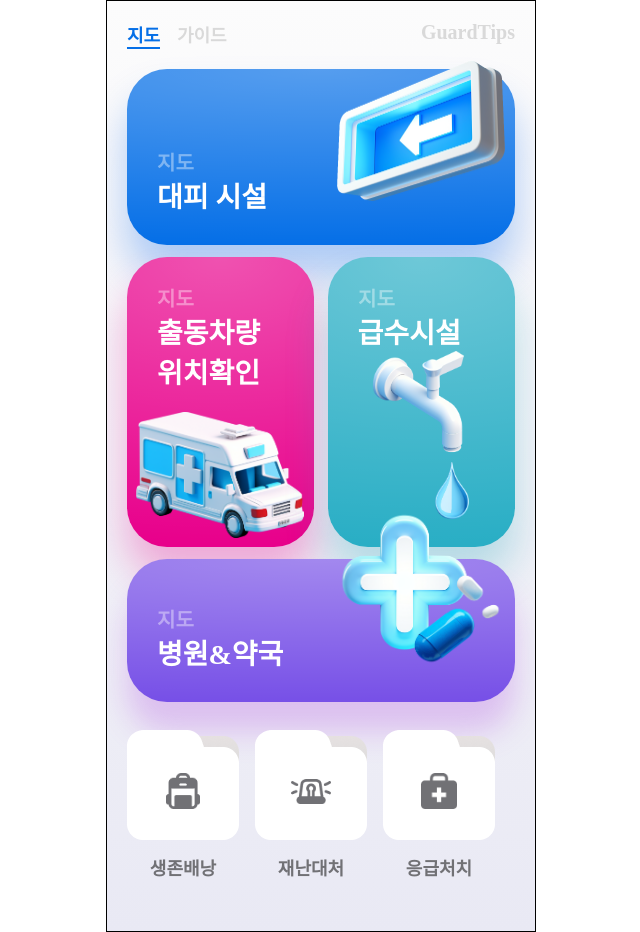
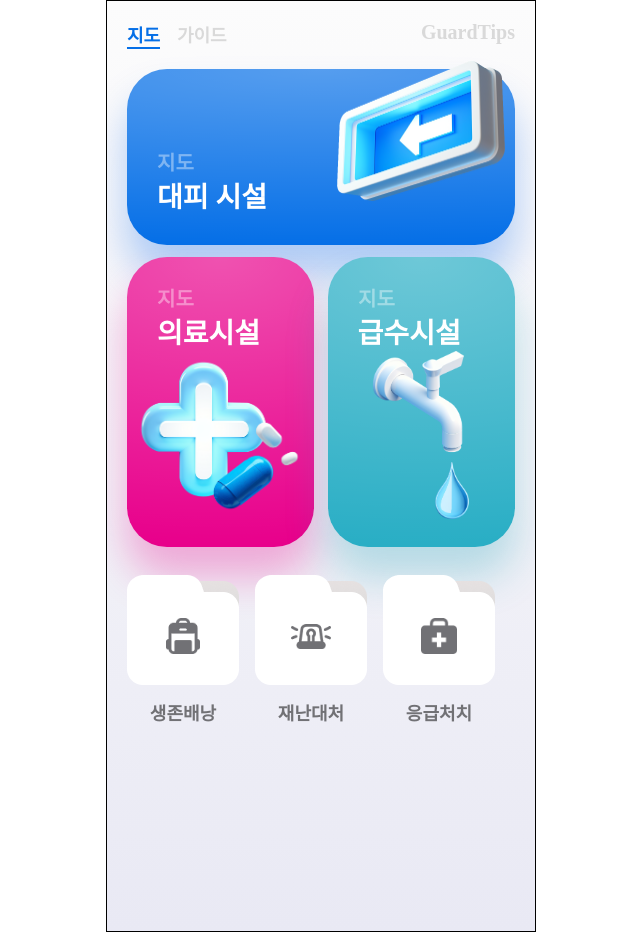
Before and after one commit to potenday-project/GuardTips, a React (Create React App) app in the folder Frontend/: page / in a window 1280 px wide. Shown: the whole page, without its empty margins (319-959 px from the left). Built offline with nearby package versions, Linux system fonts and the light colour scheme; no server answers; a web font is replaced by a local one; what react-naver-maps would draw is missing.

Commit message:
:lipstick: Style : remove car service

```diff
--- a/Frontend/src/pages/Main/Main.tsx
+++ b/Frontend/src/pages/Main/Main.tsx
@@ -41,9 +41,8 @@ const Main = () => {
 
   const mapMain = [
     { name: "대피 시설", btn: "blue", img: "assets/exit.png" },
-    { name: "출동차량 위치확인", btn: "pink", img: "assets/ambulance.png" },
+    { name: "의료시설", btn: "pink", img: "assets/pharmacy.png" },
     { name: "급수시설", btn: "green", img: "assets/water.png" },
-    { name: "병원&약국", btn: "purple", img: "assets/pharmacy.png" },
   ];
   const mapSide = [
     { name: "생존배낭", img: "assets/icon/bag_grey.png" },
--- a/Frontend/src/pages/Map/Map.tsx
+++ b/Frontend/src/pages/Map/Map.tsx
@@ -191,6 +191,8 @@ const Map = () => {
       setCategoryName("전체");
     } else if (enterName === "대피 시설") {
       setCategoryName("전체 대피소");
+    } else if (enterName === "의료시설") {
+      setCategoryName("병원&약국");
     } else {
       setCategoryName(enterName);
     }
```
